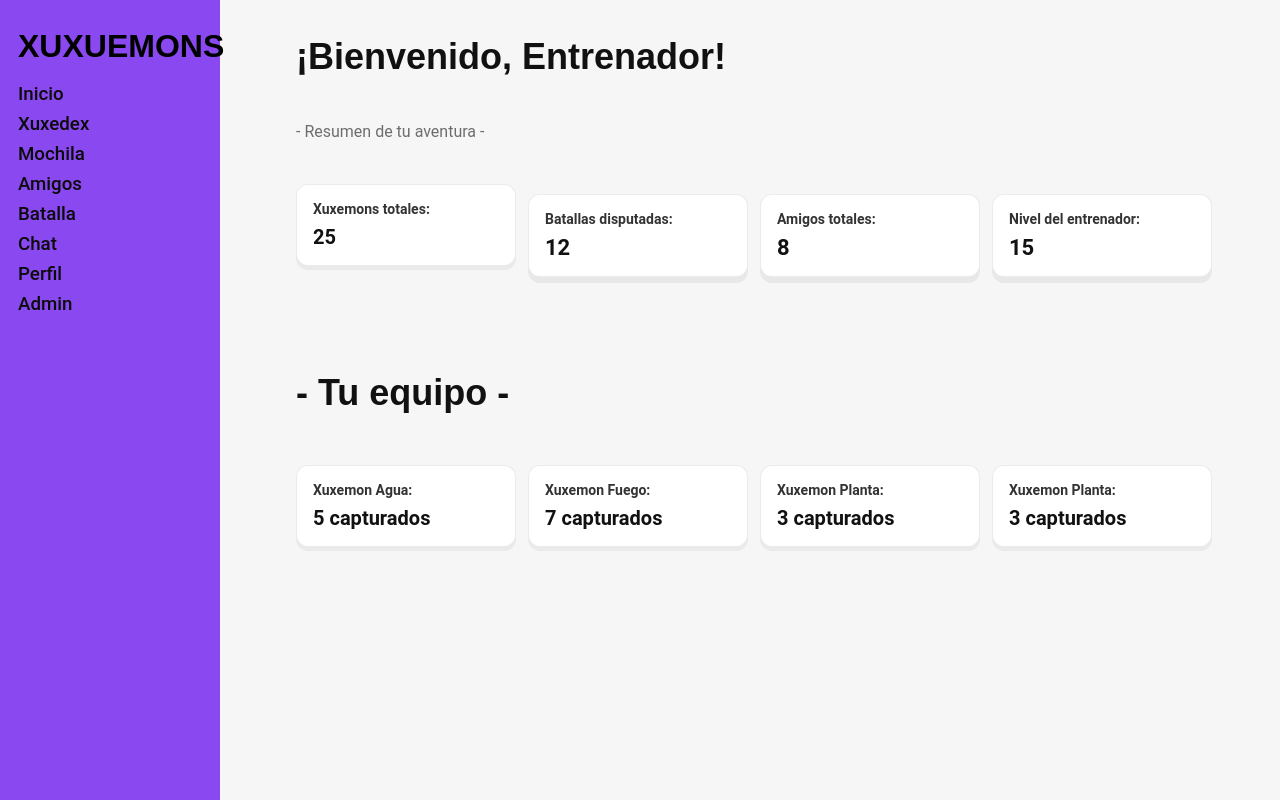
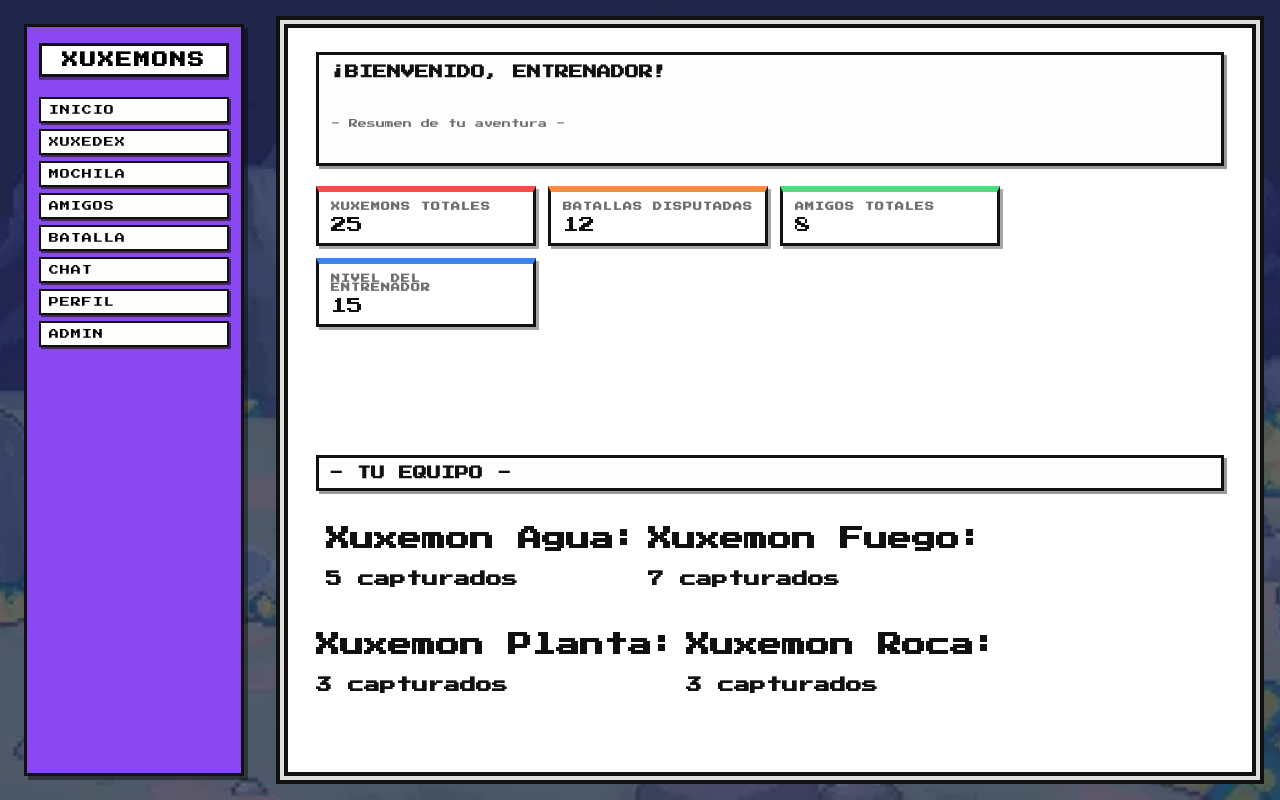
Before and after one commit to Alexiito54/AEI-XUXEMONS, an Angular app in the folder frontend/: page /pagina-principal in a window 1280 px wide. Built offline with nearby package versions, Linux system fonts and the light colour scheme.

Commit message:
Cambio en la pagina-principal .html y .css

```diff
--- a/frontend/src/app/login/login.component.ts
+++ b/frontend/src/app/login/login.component.ts
@@ -1,6 +1,7 @@
 import { Component } from '@angular/core';
 import { FormBuilder, FormGroup, ReactiveFormsModule, Validators } from '@angular/forms';
 import { CommonModule } from '@angular/common';
+import { Router } from '@angular/router';
 import { AuthService } from '../auth.service';
 import { HttpClientModule } from '@angular/common/http';
 
@@ -15,7 +16,7 @@ export class LoginComponent {
   loginForm: FormGroup;
   loading = false;
 
-  constructor(private fb: FormBuilder, private authService: AuthService) {
+  constructor(private fb: FormBuilder, private authService: AuthService, private router: Router) {
     this.loginForm = this.fb.group({
       email: ['', [Validators.required, Validators.email]],
       password: ['', [Validators.required]]
@@ -31,6 +32,7 @@ export class LoginComponent {
       this.authService.login(this.loginForm.value).subscribe({
         next: (res: any) => {
           alert('Login correcto');
+          this.router.navigate(['/pagina-principal']);
           this.loading = false;
           this.loginForm.reset();
         },
--- a/frontend/src/app/pagina-principal/pagina-principal.css
+++ b/frontend/src/app/pagina-principal/pagina-principal.css
@@ -1,74 +1,259 @@
-:root{
-  --bg:#f6f6f6;
-  --panel:#ffffff;
-  --accent:#8a49f0;
-  --muted:#6d6d6d;
-  --text:#111;
+/* Variables de colores y temas globales */
+:root {
+  --bg: #f6f6f6;
+  --panel: #ffffff;
+  --accent: #8a49f0;
+  --muted: #6d6d6d;
+  --text: #111;
+  --border-dark: #111111;
 }
 
-*{box-sizing:border-box}
-body{font-family:Roboto, system-ui, 'Segoe UI', Arial; margin:0; background:var(--bg); color:var(--text)}
-
-/* Menu lateral fijo (se adapta a la estructura existente en index.html) */
-.menu-section{
-  position:fixed;
-  left:0;
-  top:0;
-  bottom:0;
-  width:220px;
-  background:var(--accent);
-  padding:28px 18px;
-  color:#000;
-  display:flex;
-  flex-direction:column;
-  gap:18px;
-}
-.menu-section .logo-section .logo-title{
-  font-family: 'Fredoka One', sans-serif;
-  font-size:32px;
-  margin:0;
-}
-.menu-section .menu-title{display:flex; flex-direction:column; gap:8px}
-.menu-section .menu-title h3{margin:0; font-weight:500; color:#0b0b0b}
-
-/* Contenido principal desplazado a la derecha para dejar espacio al menú */
-.main-content{
-  margin-left:260px;
-  padding:36px;
-  max-width:1200px;
+/* Resetea estilos por defecto del navegador */
+*,
+*::before,
+*::after {
+  box-sizing: border-box;
 }
 
-/* Bienvenida */
-.welcome-section .welcome-title{font-family:'Fredoka One', sans-serif; font-size:36px; margin:0}
-.welcome-section .welcome-description{color:var(--muted); margin-top:6px}
-
-/* Estadísticas estilo tarjetas */
-.xuxemons-section, .fights-section, .friends-section, .level-section{
-  display:inline-block;
-  width:220px;
-  background:var(--panel);
-  padding:16px;
-  margin:18px 12px 0 0;
-  border-radius:12px;
-  box-shadow:0 6px 0 rgba(0,0,0,0.06);
-  border:1px solid rgba(0,0,0,0.08);
-  vertical-align:top;
-}
-.xuxemons-section h2, .fights-section h2, .friends-section h2, .level-section h2{margin:0 0 8px 0; font-size:14px; color:#333}
-.xuxemons-total, .fights-total, .friends-total, .level-total{font-size:22px; color:var(--text); margin:0}
-
-/* Responsive: apilar en pantallas pequeñas */
-@media (max-width:900px){
-  .menu-section{position:static;width:100%;height:auto;padding:14px}
-  .main-content{margin-left:0;padding:18px}
-  .xuxemons-section, .fights-section, .friends-section, .level-section{width:100%; margin-right:0}
+/* Estilo base del body con fondo de imagen retro */
+body {
+  margin: 0;
+  font-family: "Press Start 2P", system-ui, "Segoe UI", Arial, sans-serif;
+  background: var(--bg);
+  color: var(--text);
+background-image: url("./noche.gif");
+  background-repeat: no-repeat;
+  background-size: cover;      /* o "contain" si no quieres recortar */
+  background-position: center;
+  background-attachment: fixed; /* efecto tipo "parallax" retro */
 }
 
-/* Tu equipo */
-.team-section .team-title{font-family:'Fredoka One', sans-serif; font-size:36px; margin:0}
+/* Contenedor principal centrado con efecto retro arcade */
+.main-page {
+  min-height: 100vh;
+  display: flex;
+  justify-content: center;
+  padding: 24px;
+}
 
-/* Estilos para resumen por Xuxemon */
-.xuxemons-summary{margin-top:24px}
-.xuxemons-section{display:inline-block; width:220px; background:var(--panel); padding:16px; margin:8px 12px 0 0; border-radius:12px; box-shadow:0 4px 0 rgba(0,0,0,0.05); border:1px solid rgba(0,0,0,0.08); vertical-align:top}
-.xuxemons-section h2{margin:0 0 8px 0; font-size:14px; color:#333}
-.xuxemons-total{font-size:20px; color:var(--text); margin:0}
+.main-content {
+  width: 100%;
+  max-width: 1100px;
+  background: var(--panel);
+  border-radius: 0;
+  border: 4px solid var(--border-dark);
+  box-shadow: 0 0 0 4px #e0e0e0, 0 0 0 8px var(--border-dark);
+  padding: 24px 28px 28px;
+  position: relative;
+  margin-left: 260px; /* deja hueco al menú lateral */
+
+
+}
+
+/* Menú lateral fijo con temas y navegación */
+.menu-section {
+  position: fixed;
+  inset-block: 24px 24px;
+  inset-inline-start: 24px;
+  width: 220px;
+  background: var(--accent);
+  border: 3px solid var(--border-dark);
+  box-shadow: 4px 4px 0 rgba(0, 0, 0, 0.4);
+  padding: 16px 12px;
+  color: #000;
+  display: flex;
+  flex-direction: column;
+  gap: 12px;
+}
+
+/* Logo/título del sitio en la esquina del menú */
+.logo-section .logo-title {
+  font-size: 16px;
+  margin: 0;
+  letter-spacing: 2px;
+  text-transform: uppercase;
+  text-align: center;
+  padding: 6px 4px;
+  background: #fff;
+  border: 3px solid var(--border-dark);
+  box-shadow: 0 3px 0 rgba(0, 0, 0, 0.4);
+}
+
+/* Opciones/botones del menú lateral con efectos hover */
+.menu-title {
+  display: flex;
+  flex-direction: column;
+  gap: 6px;
+  margin-top: 8px;
+}
+
+.menu-title h3 {
+  margin: 0;
+  font-weight: 400;
+  font-size: 10px;
+  padding: 6px 8px;
+  border-radius: 0;
+  border: 2px solid var(--border-dark);
+  background: #fdfdfd;
+  cursor: pointer;
+  text-transform: uppercase;
+  letter-spacing: 1px;
+  box-shadow: 2px 2px 0 rgba(0, 0, 0, 0.5);
+  transition: transform 0.08s ease, box-shadow 0.08s ease, background 0.08s ease;
+}
+
+.menu-title h3:hover {
+  background: #e5dbff;
+  transform: translate(-1px, -1px);
+  box-shadow: 3px 3px 0 rgba(0, 0, 0, 0.7);
+}
+
+.menu-title h3:active {
+  transform: translate(1px, 1px);
+  box-shadow: 0 0 0 rgba(0, 0, 0, 0.7);
+  background: #d0c2ff;
+}
+
+/* Sección de bienvenida al usuario */
+.welcome-section {
+  margin-bottom: 20px;
+  border: 3px solid var(--border-dark);
+  background: #fdfdfd;
+  padding: 10px 12px;
+  box-shadow: 3px 3px 0 rgba(0, 0, 0, 0.4);
+}
+
+.welcome-title {
+  font-size: 14px;
+  margin: 0;
+  text-transform: uppercase;
+}
+
+.welcome-description {
+  color: var(--muted);
+  margin-top: 8px;
+  font-size: 9px;
+}
+
+/* Contenedor para las tarjetas de estadísticas */
+.stats-grid {
+  display: flex;
+  flex-wrap: wrap;
+  gap: 12px;
+  margin-top: 16px;
+}
+
+/* Tarjetas individuales para mostrar información estilo arcade */
+.card {
+  flex: 0 1 220px;
+  background: var(--panel);
+  border-radius: 0;
+  border: 3px solid var(--border-dark);
+  padding: 10px 12px;
+  box-shadow: 3px 3px 0 rgba(0, 0, 0, 0.35);
+}
+
+.card-title {
+  margin: 0 0 6px 0;
+  font-size: 9px;
+  text-transform: uppercase;
+  letter-spacing: 1px;
+  color: var(--muted);
+}
+
+.card-value {
+  margin: 0;
+  font-size: 16px;
+  color: var(--text);
+}
+
+/* Barras de color decorativas en la parte superior de cada tarjeta */
+.card--xuxemons {
+  border-top: 6px solid #ff4b4b;
+}
+
+.card--fights {
+  border-top: 6px solid #ff8c42;
+}
+
+.card--friends {
+  border-top: 6px solid #4ade80;
+}
+
+.card--level {
+  border-top: 6px solid #3b82f6;
+}
+
+/* Sección del equipo de Xuxemons del usuario */
+.team-section {
+  margin-top: 32px;
+  border: 3px solid var(--border-dark);
+  background: #fdfdfd;
+  padding: 8px 10px;
+  box-shadow: 3px 3px 0 rgba(0, 0, 0, 0.4);
+}
+
+.team-title {
+  font-size: 14px;
+  margin: 0;
+  text-transform: uppercase;
+}
+
+/* Resumen con tarjetas de Xuxemons agrupados por tipo */
+.xuxemons-summary {
+  margin-top: 16px;
+  display: flex;
+  flex-wrap: wrap;
+  gap: 10px;
+}
+
+.xuxemons-summary .card {
+  flex: 0 1 220px;
+}
+
+/* Ajustes para pantallas medianas - menú pasa a horizontal */
+@media (max-width: 900px) {
+  .menu-section {
+    position: static;
+    width: 100%;
+    inset: auto;
+    flex-direction: row;
+    align-items: center;
+    justify-content: space-between;
+    margin-bottom: 16px;
+  }
+
+  .menu-title {
+    flex-direction: row;
+    flex-wrap: wrap;
+    gap: 4px;
+    justify-content: flex-end;
+  }
+
+  .menu-title h3 {
+    font-size: 8px;
+    padding: 4px 6px;
+  }
+
+  .main-content {
+    margin-left: 0;
+    box-shadow: 0 0 0 4px #e0e0e0, 0 0 0 8px var(--border-dark);
+  }
+
+  .card,
+  .xuxemons-summary .card {
+    flex: 1 1 100%;
+  }
+}
+
+/* Ajustes para pantallas pequeñas/móviles */
+@media (max-width: 540px) {
+  .welcome-title,
+  .team-title {
+    font-size: 12px;
+  }
+
+  .logo-section .logo-title {
+    font-size: 14px;
+  }
+}
--- a/frontend/src/app/pagina-principal/pagina-principal.html
+++ b/frontend/src/app/pagina-principal/pagina-principal.html
@@ -1,5 +1,11 @@
+<!-- Página principal del entrenador -->
 <section class="main-page">
+    <!-- Importar fuente de estilo retro -->
+    <link href="https://fonts.googleapis.com/css2?family=Press+Start+2P&display=swap" rel="stylesheet">
+
+    <!-- Contenedor principal con menú y contenido -->
     <div class="main-content">
+        <!-- Sección de bienvenida al entrenador -->
         <div class="welcome-section">
             <h2 class="welcome-title">¡Bienvenido, Entrenador!</h2>
 
@@ -12,9 +18,10 @@
 
         </div>
 
+        <!-- Menú lateral de navegación -->
         <div class="menu-section">
             <div class="logo-section">
-                <h1 class="logo-title">XUXUEMONS</h1>
+                <h1 class="logo-title">XUXEMONS</h1>
             </div>
 
             <div class="menu-title">
@@ -30,57 +37,66 @@
 
         </div>
 
+        <!-- Grid de estadísticas principales del entrenador -->
+        <div class="stats-grid">
+            <div class="card card--xuxemons">
+                <h2 class="card-title">Xuxemons totales</h2>
+                <p class="card-value">25</p>
+            </div>
 
+            <div class="card card--fights">
+                <h2 class="card-title">Batallas disputadas</h2>
+                <p class="card-value">12</p>
+            </div>
 
-        <!-- Aquí se muestran los Xuxemons totales del entrenador -->
-        <div class="xuxemons-section">
-            <h2 class="xuxemons-title">Xuxemons totales:</h2>
-            <b><p class="xuxemons-total">25</p></b>
+            <div class="card card--friends">
+                <h2 class="card-title">Amigos totales</h2>
+                <p class="card-value">8</p>
+            </div>
+
+            <div class="card card--level">
+                <h2 class="card-title">Nivel del entrenador</h2>
+                <p class="card-value">15</p>
+            </div>
         </div>
 
-        <!-- Aquí se muestran las batallas disputadas totales del entrenador -->
-        <div class="fights-section">
-            <h2 class="fights-title">Batallas disputadas:</h2>
-            <b><p class="fights-total">12</p></b>
-        </div>
-
-         <!-- Aquí se muestran los Amigos totales del entrenador -->
-         <div class="friends-section">
-            <h2 class="friends-title">Amigos totales:</h2>
-            <b><p class="friends-total">8</p></b>
-         </div>
-
-         <!-- Aquí se muestran los Amigos totales del entrenador -->
-        <div class="level-section">
-            <h2 class="level-title">Nivel del entrenador:</h2>
-            <b><p class="level-total">15</p></b>
-        </div>
-
+        <!-- Separador visual -->
         <br><br><br><br><br><br>
 
         <div class="team-section">
             <h2 class="team-title"> - Tu equipo -</h2>
         </div>
 
-        <!-- Sección resumen equipo Xuxemon -->
+        <!-- Resumen del equipo de Xuxemons por tipos -->
         <div class="xuxemons-summary">
             <br>
-            <!-- Ejemplos de secciones que podrían corresponder a distintos xuxemons -->
+            <!-- Xuxemon de tipo Agua -->
             <div class="xuxemons-section">
                 <h2 class="xuxemons-title">Xuxemon Agua:</h2>
-                <b><p class="xuxemons-total">5 capturados</p></b>
+                <b>
+                    <p class="xuxemons-total">5 capturados</p>
+                </b>
             </div>
+            <!-- Xuxemon de tipo Fuego -->
             <div class="xuxemons-section">
                 <h2 class="xuxemons-title">Xuxemon Fuego:</h2>
-                <b><p class="xuxemons-total">7 capturados</p></b>
+                <b>
+                    <p class="xuxemons-total">7 capturados</p>
+                </b>
             </div>
+            <!-- Xuxemon de tipo Planta -->
             <div class="xuxemons-section">
                 <h2 class="xuxemons-title">Xuxemon Planta:</h2>
-                <b><p class="xuxemons-total">3 capturados</p></b>
+                <b>
+                    <p class="xuxemons-total">3 capturados</p>
+                </b>
             </div>
+            <!-- Xuxemon de tipo Roca -->
             <div class="xuxemons-section">
-                <h2 class="xuxemons-title">Xuxemon Planta:</h2>
-                <b><p class="xuxemons-total">3 capturados</p></b>
+                <h2 class="xuxemons-title">Xuxemon Roca:</h2>
+                <b>
+                    <p class="xuxemons-total">3 capturados</p>
+                </b>
             </div>
         </div>
     </div>
```
Also changed, not shown: frontend/src/app/pagina-principal/noche.gif (added).
